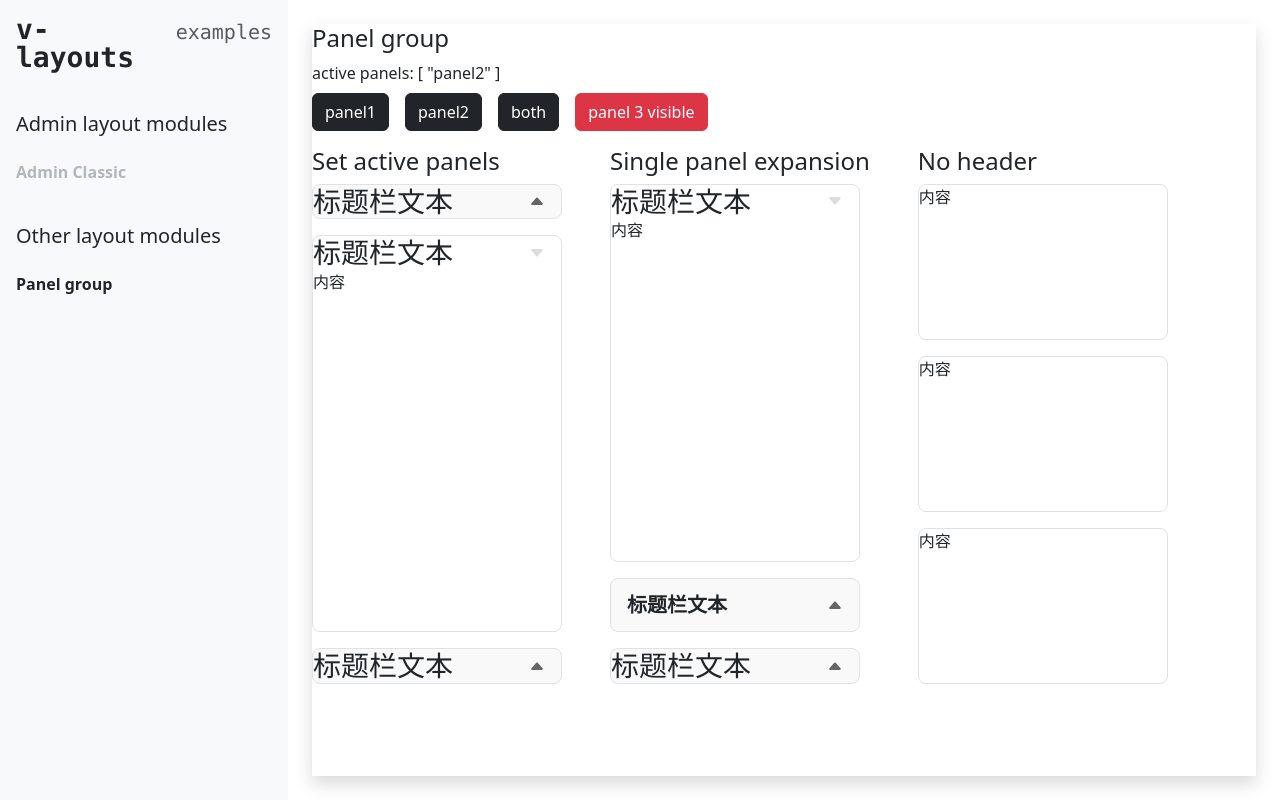
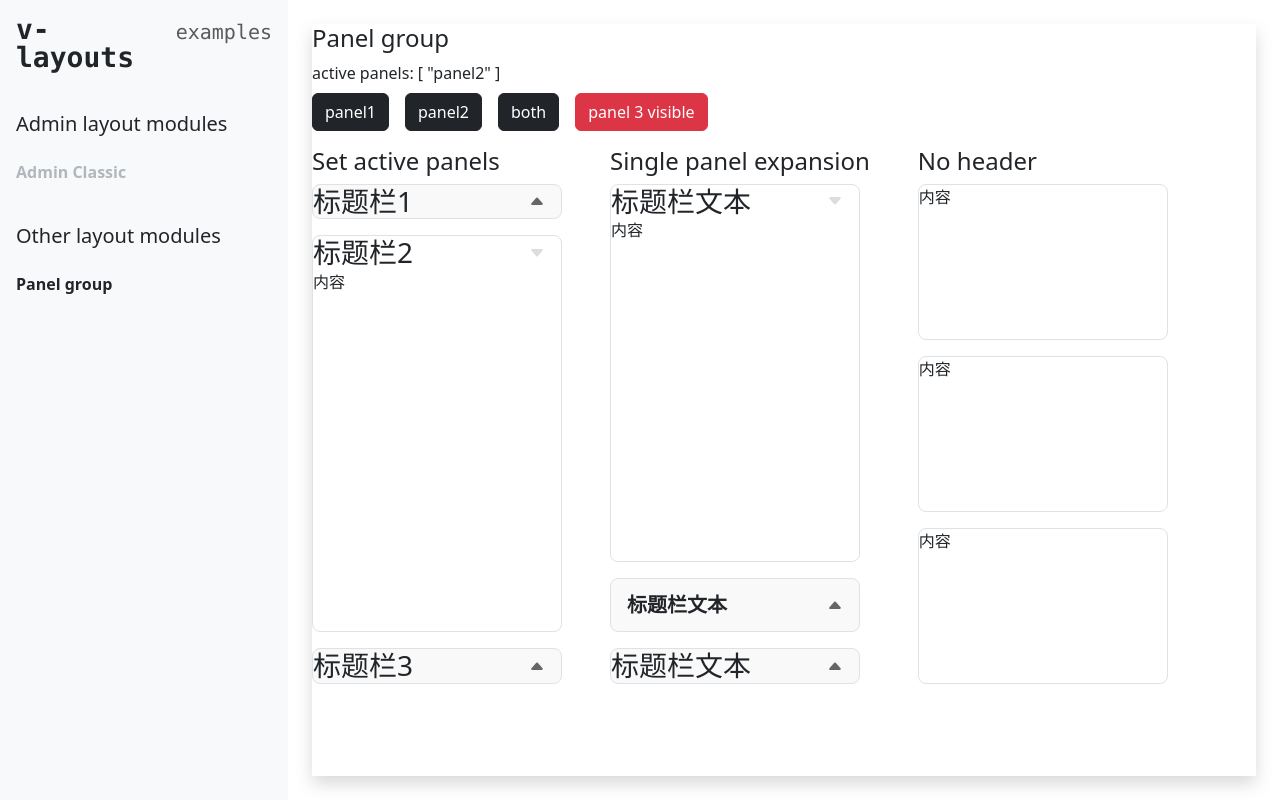
Before and after one commit to TerryZ/v-layouts, a Vue app: page /#/panel-group in a window 1280 px wide. Built offline with nearby package versions, Linux system fonts and the light colour scheme.

Commit message:
feat: panel-item 添加 destroyOnCollapse prop

```diff
--- a/examples/ExamplePanelGroup.vue
+++ b/examples/ExamplePanelGroup.vue
@@ -50,7 +50,7 @@
             >
               <template #header>
                 <h3 class="m-0">
-                  标题栏文本
+                  标题栏1
                 </h3>
               </template>
               <div style="height: 500px;">
@@ -63,7 +63,7 @@
             >
               <template #header>
                 <h3 class="m-0">
-                  标题栏文本
+                  标题栏2
                 </h3>
               </template>
               <div style="height: 500px;">
@@ -77,7 +77,7 @@
             >
               <template #header>
                 <h3 class="m-0">
-                  标题栏文本
+                  标题栏3
                 </h3>
               </template>
               <div style="height: 500px;">
@@ -109,6 +109,7 @@
             <PanelItem
               name="panel2"
               class="border"
+              destroy-on-collapse
             >
               <template #header>
                 <h3 class="m-0 py-3 ps-3 lh-1 fs-5 fw-semibold text-opacity-75">
--- a/src/modules/panel-group/PanelItem.vue
+++ b/src/modules/panel-group/PanelItem.vue
@@ -21,7 +21,8 @@
 
     <!-- Panel body -->
     <div
-      v-if="!panel.collapse"
+      v-if="bodyIf"
+      v-show="bodyShow"
       class="panel-item__body"
     >
       <slot :collapse="panel.collapse" />
@@ -38,9 +39,9 @@ import { panelGroupInjectKey } from './panel-group'
 
 const props = defineProps({
   name: { type: String, default: '' },
-  title: { type: String, default: '' },
   switcher: { type: Boolean, default: true },
-  switcherClass: { type: String, default: '' }
+  switcherClass: { type: String, default: '' },
+  destroyOnCollapse: { type: Boolean, default: false }
 })
 const emit = defineEmits(['change'])
 const slots = useSlots()
@@ -49,6 +50,13 @@ const { createPanel } = inject(panelGroupInjectKey)
 const { panel, switcherDisabled, destroy, setCollapse } = createPanel(props.name)
 const hasHeader = computed(() => !!slots.header)
 
+const bodyIf = computed(() => (
+  props.destroyOnCollapse ? !panel.value.collapse : true
+))
+const bodyShow = computed(() => (
+  props.destroyOnCollapse ? true : !panel.value.collapse
+))
+
 function changeCollapse (collapse) {
   setCollapse(collapse)
   emit('change', collapse)
--- a/src/modules/panel-group/panel-group.sass
+++ b/src/modules/panel-group/panel-group.sass
@@ -1,11 +1,12 @@
 .panel-group
   display: grid
+  // transition: all 15s
   .panel-item
     display: flex
     flex-direction: column
     overflow: hidden
     border-radius: .5rem
-    transition: all .2s
+    transition: background-color .2s
     &--collapsed
       background-color: #f9f9f9
       .panel-switcher
```
